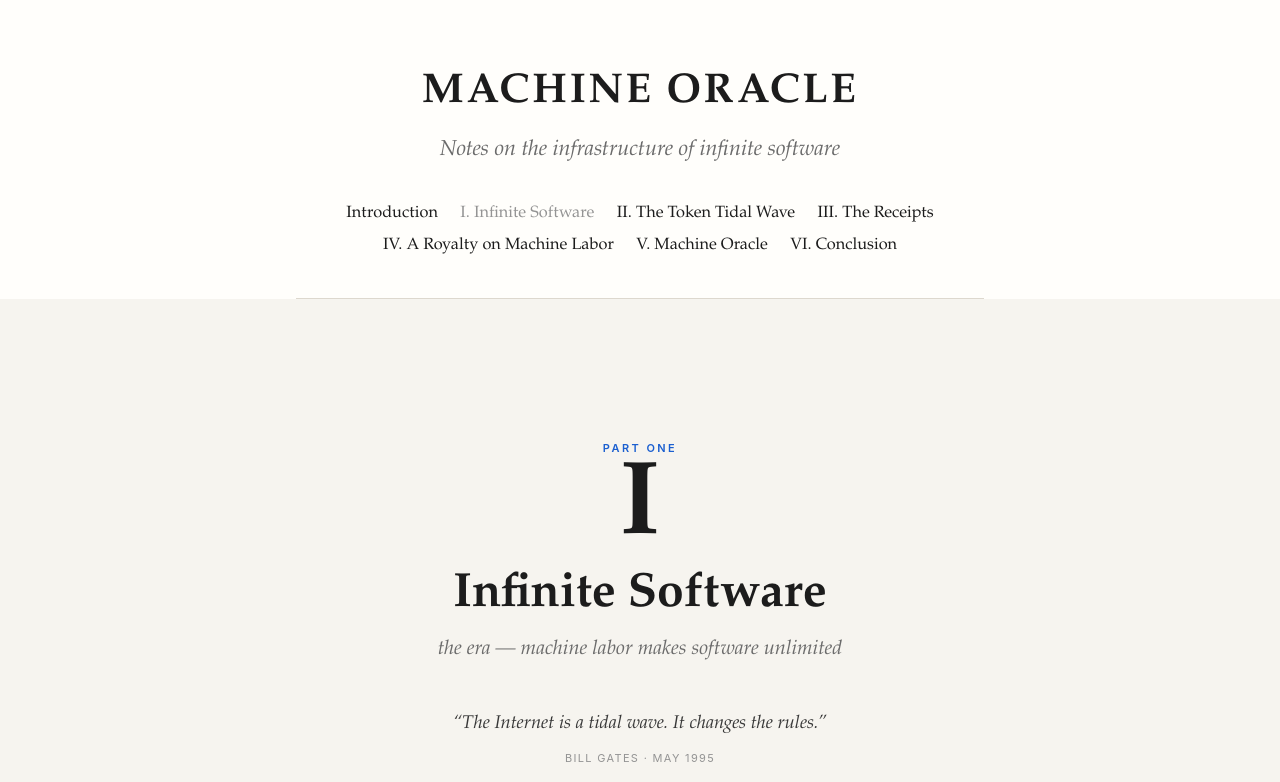
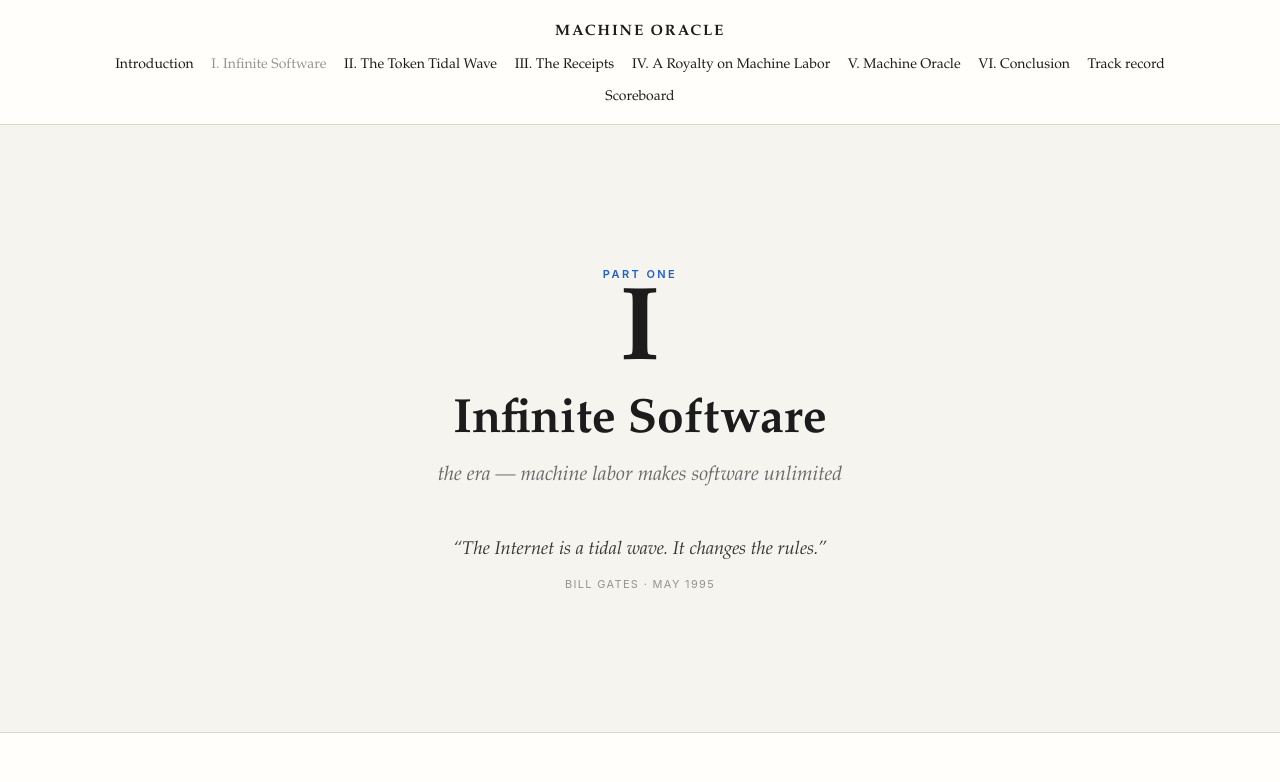
Before and after one commit to 08ird/machineoracle, a website built with Vite: page client/index.html in a window 1280 px wide. Both pictures are taken after a click on the link "Infinite Software". Shown: the top 782 px of the page. Built offline with nearby package versions, Linux system fonts and the light colour scheme.

Commit message:
Compact sticky nav; track record and scoreboard pages

```diff
--- a/client/src/content/index.ts
+++ b/client/src/content/index.ts
@@ -17,6 +17,8 @@ import { part4 } from './commentary-4';
 import { back, front, part5 } from './commentary-5';
 import { conclusion } from './conclusion';
 import { letter } from './letter';
+import { scoreboard } from './scoreboard';
+import { trackRecord } from './track-record';
 import type { Piece } from './types';
 
 const infiniteSoftware: Piece = {
@@ -57,7 +59,7 @@ const infiniteSoftware: Piece = {
   conclusion,
 };
 
-export const PIECES: Piece[] = [letter, infiniteSoftware];
+export const PIECES: Piece[] = [letter, infiniteSoftware, trackRecord, scoreboard];
 
 export const HOME = letter;
 
--- /dev/null
+++ b/client/src/content/scoreboard.ts
@@ -0,0 +1,97 @@
+/**
+ * The scoreboard — the public grading the deck's disclosures promise:
+ * "assumptions and kill triggers are maintained at machineoracle.ai and graded
+ * quarterly." Every row is keyed to third-party filings. Statuses start as
+ * Pending and get graded by hand each quarter; the grade column is the point.
+ */
+
+import type { Article } from './types';
+
+const GRADED_AS_OF = 'July 2026 — baseline set; first grading after the Aug–Nov 2026 prints';
+
+export const scoreboard: Article = {
+  slug: 'scoreboard',
+  kind: 'article',
+  navLabel: 'Scoreboard',
+  title: 'The scoreboard',
+  subtitle: 'Every forecast in the thesis, dated, keyed to public filings, and graded here each quarter.',
+  date: GRADED_AS_OF,
+  blurb: 'Dated forecasts and kill conditions, graded quarterly against third-party filings.',
+  blocks: [
+    {
+      kind: 'p',
+      lead: true,
+      text:
+        'Forecasts that cannot be graded are marketing. This page exists so that ours can be — each row names a threshold, the public source that settles it, and the window in which it must land. We grade every quarter, in both directions: hits and misses stay on the page.',
+    },
+
+    { kind: 'h2', text: 'The forecasts' },
+    {
+      kind: 'exhibit',
+      body: {
+        kind: 'table',
+        head: ['Forecast', 'Threshold', 'Window', 'Grade'],
+        rows: [
+          ['The prints confirm the turn', 'NDR ≥ 121% · backlog growth > 45%', 'Aug–Nov 2026', 'Pending'],
+          [
+            'The seat recession goes visible',
+            'A major vendor reports shrinking seats with growing revenue · “agent GAAP” disclosures arrive',
+            '2027',
+            'Pending',
+          ],
+          [
+            'Machine-work units go mainstream',
+            'Billable events pass 5Q/yr · overage > 30% of aggregate meter revenue',
+            '2028',
+            'Pending',
+          ],
+          [
+            'The wave lands in full',
+            'Tokens cross 2 quintillion/yr · the five meters bill ~$44B',
+            '2029',
+            'Pending',
+          ],
+        ],
+      },
+      source: 'Thresholds per Part VI. Graded against company filings and platform disclosures via Sky1.',
+    },
+
+    { kind: 'h2', text: 'The assumptions underneath' },
+    {
+      kind: 'exhibit',
+      body: {
+        kind: 'table',
+        head: ['Assumption', 'Level today', 'Level required', 'Grade'],
+        rows: [
+          ['Token growth', '100Q/yr (2026)', '~2,700Q/yr by 2029 (×3/yr)', 'On track — baseline'],
+          ['Doing-share of tokens', '~15%', '≥ 60% by 2029', 'On track — baseline'],
+          ['Event attach', '0.2–0.3 measured', '20–40 per 1K agentic tokens as workloads graduate', 'Lagging by design — see Part IV'],
+          ['Usage→revenue elasticity', '0.5–0.7 measured', 'Holds as mix shifts to premium tiers', 'On track — baseline'],
+        ],
+      },
+    },
+
+    { kind: 'h2', text: 'Kill conditions' },
+    {
+      kind: 'exhibit',
+      body: {
+        kind: 'table',
+        head: ['Trigger', 'What it would mean', 'Status'],
+        rows: [
+          ['Token prices refuse to fall for 2 consecutive quarters', 'The buildout is breaking — assumption 1 fails', 'Not triggered'],
+          ['A full 10x price tier down buys only ~10x demand', 'Elasticity collapsed to the street’s floor', 'Not triggered'],
+          ['API-vs-consumer token split stalls for a year', 'The mix shift from asking to doing has stopped', 'Not triggered'],
+          ['Overage share reverses', 'The budget governor binds for years, not quarters', 'Not triggered'],
+        ],
+      },
+      source:
+        'Each trigger maps to a pre-written weight action executed inside the quarter. Multiple discipline runs the other way too: growth-adjusted > 1.2x = sell into the parabola.',
+    },
+
+    {
+      kind: 'note',
+      text:
+        'Grades are Skycatcher’s own assessments of public data and are not independent research. Forward-looking statements; see Disclosures at the end of Part VI.',
+    },
+  ],
+};
--- /dev/null
+++ b/client/src/content/track-record.ts
@@ -0,0 +1,79 @@
+/**
+ * Track record — adapted from the Skycatcher Manifesto ("Manifesto of an
+ * Entrepreneurial Investor"). Same three case studies, condensed for the web;
+ * figures and dates as stated there. DRAFT for the author's review.
+ */
+
+import type { Article } from './types';
+
+export const trackRecord: Article = {
+  slug: 'track-record',
+  kind: 'article',
+  navLabel: 'Track record',
+  title: 'Why trust us on this',
+  subtitle: 'Three times we saw what institutions were not pricing, and what happened next.',
+  date: 'Adapted from the Skycatcher Manifesto',
+  blurb:
+    'The entrepreneurial-investor record behind this thesis: video games, the Indian subcontinent, and onchain finance.',
+  blocks: [
+    {
+      kind: 'p',
+      lead: true,
+      text:
+        'In 2015 we dared to build a boutique investment manager with a couple hundred thousand dollars in capital and no formal background in Internet investing. We were small, we were flexible, and we were focused on how we executed over how we were perceived. Our institutional disadvantages proved to be entrepreneurial advantages.',
+    },
+    {
+      kind: 'p',
+      text:
+        'In practical terms, entrepreneurial investing boils down to finding the “Magic Window” — where the gap is largest between what entrepreneurs are creating and what institutions are seeing. When that gap starts to close and incremental institutional capital enters, investors are usually rewarded twice: accelerating earnings growth and structurally higher multiples. The thesis on this site is our claim that machine labor is the widest Magic Window we have ever measured. Here is what happened the last three times we made that kind of claim.',
+    },
+
+    { kind: 'h2', text: 'Video games' },
+    {
+      kind: 'p',
+      text:
+        'Prior to 2021 the institutional world largely dismissed video games — niche, cyclical, not real software. We formed our thesis at the Fund’s inception in 2015 and scaled into it in 2018 after a deep dive across roughly 150 public game companies. Our edge came from direct experience as gamers: institutions were ignoring the “forever franchises,” games with ten to fifteen years of history that had become the digital spaces where a generation hangs out.',
+    },
+    {
+      kind: 'p',
+      text:
+        'The defining position came in 2019: Krafton, whose PUBG created the battle-royale genre and was the biggest game in the world while the market deeply mispriced its China royalties. We invested at an effective valuation near 3x earnings and made it our largest position at over 30% of the Fund. In 2021 Krafton went public at a $22 billion valuation — the largest IPO in gaming history — and we held all the way to it. The Fund returned +160% over the battle-royale thesis period.',
+    },
+    {
+      kind: 'p',
+      text:
+        'From 2023 our focus moved to the most undervalued distribution channel in games: consoles as generational platforms, with PlayStation and Switch evolving into app stores collecting a 30% tax on increasingly digital sales. That period returned +60% as the market began repricing Sony and Nintendo from hardware to vertically integrated software.',
+    },
+
+    { kind: 'h2', text: 'The Indian subcontinent' },
+    {
+      kind: 'p',
+      text:
+        'Institutions view the region top-down and allocate, when they do, to financials and industrials in the public markets. Our edge was bottom-up: frequent visits to Bangladesh and India, meeting entrepreneurs, seeing enormous Internet whitespace where local champions could build defensible moats against playbooks we already knew from China.',
+    },
+    {
+      kind: 'p',
+      text:
+        'We led the seed round in Pathao in 2016 — among the first investment firms in Bangladesh venture — and realized a material exit at the Series B in 2018. The insight led us to Rapido in India, where we led the Series A after every brand-name VC rejected it on fear of the incumbents. The incumbents ignored motorbike ridesharing, as we predicted. Rapido is now the second-most-used mobility platform in India at roughly three million orders a day, most recently valued above $1 billion, and remains our largest venture winner.',
+    },
+
+    { kind: 'h2', text: 'Onchain finance' },
+    {
+      kind: 'p',
+      text:
+        'We first bought Bitcoin in 2014 and held through every major drawdown since — one of our highest-returning investments. In 2022 we formalized the effort with the Skycatcher Onchain Fund, launched deliberately into a bear market with asset prices down 80% from their peaks, at exactly the moment the first tokens with equity-like value accrual appeared. We are almost three years into that thesis and have returned the Onchain Fund’s capital multiple times over.',
+    },
+
+    { kind: 'h2', text: 'The pattern' },
+    {
+      kind: 'p',
+      text:
+        'Three different asset classes, one repeated shape: see the change firsthand before institutions price it, write the thesis down, size it with conviction, and hold through the drawdowns that shake out everyone underwriting someone else’s view. That is the process now applied to machine labor — with the added discipline, this time, of dated forecasts and pre-written kill conditions published where you can grade them.',
+    },
+    {
+      kind: 'note',
+      text:
+        'Fund return references (+160% battle-royale period, +60% console period) are overall fund returns for the thesis periods shown, per Skycatcher records, unaudited, and presented to illustrate investment process only. Venture positions are unrealized and involve a high risk of loss. Past performance is not indicative of future results. See Disclosures.',
+    },
+  ],
+};
--- a/client/src/main.ts
+++ b/client/src/main.ts
@@ -42,6 +42,12 @@ function route(scrollToTop = true) {
   document.title = [chapterTitle ?? (piece.slug ? piece.title : ''), 'Machine Oracle'].filter(Boolean).join(' — ');
 
   if (scrollToTop) scrollTo({ top: 0, behavior: 'auto' });
+
+  // When the compact nav scrolls horizontally (phones), keep the current page's
+  // link in view.
+  document
+    .querySelector('.masthead--compact .nav a[aria-current="page"]')
+    ?.scrollIntoView({ inline: 'center', block: 'nearest' });
 }
 
 addEventListener('hashchange', () => {
--- a/client/src/page.ts
+++ b/client/src/page.ts
@@ -29,7 +29,10 @@ const WORDS = ['', 'one', 'two', 'three', 'four', 'five', 'six', 'seven', 'eight
  * whole work is reachable from any page — the reference site's pattern.
  */
 export function masthead(activeSlug: string, activeChapter?: number): HTMLElement {
-  const head = el('header', 'masthead');
+  // The home page carries the full masthead; every interior page gets the
+  // compact sticky one so switching chapters is one click from anywhere.
+  const compact = Boolean(activeSlug) || Boolean(activeChapter);
+  const head = el('header', `masthead${compact ? ' masthead--compact' : ''}`);
   const wrap = el('div', 'wrap');
 
   const title = el('a', 'masthead__title', SITE);
--- a/client/src/render.ts
+++ b/client/src/render.ts
@@ -172,6 +172,9 @@ const renderers: { [K in Body['kind']]: (b: Extract<Body, { kind: K }>) => HTMLE
   table(b) {
     const wrap = el('div', 'tablewrap');
     const t = el('table');
+    // Tables of sentences (scoreboard, kill conditions) read left-aligned in the
+    // body face; tables of figures stay right-aligned in the display face.
+    if (b.rows.some((r) => r.slice(1).some((c) => c.length > 42))) t.classList.add('table--prose');
     const thead = el('thead');
     const hr = el('tr');
     for (const h of b.head) hr.append(el('th', undefined, h));
--- a/client/src/style.css
+++ b/client/src/style.css
@@ -112,9 +112,14 @@ a:hover {
 
 /* ── Masthead ───────────────────────────────────────────────────────────── */
 
+/* Home gets the full masthead; interior pages get a compact one so the nav is
+   immediately at hand for switching chapters. */
 .masthead {
   text-align: center;
   padding: clamp(2rem, 1rem + 4vw, 3.75rem) 0 0;
+}
+.masthead--compact {
+  padding: 0.85rem 0 0;
 }
 .masthead__title {
   font-family: var(--display);
@@ -125,6 +130,10 @@ a:hover {
   color: var(--ink);
   display: inline-block;
   text-decoration: none;
+}
+.masthead--compact .masthead__title {
+  font-size: 0.9375rem;
+  letter-spacing: 0.12em;
 }
 .masthead__title:hover {
   text-decoration: none;
@@ -137,6 +146,9 @@ a:hover {
   margin-top: 0.35rem;
   font-style: italic;
 }
+.masthead--compact .masthead__sub {
+  display: none;
+}
 
 /* Centred, wrapping text nav — identical on every screen size. */
 .nav {
@@ -148,9 +160,15 @@ a:hover {
   font-family: var(--display);
   font-size: clamp(0.9rem, 0.86rem + 0.2vw, 1.0625rem);
 }
+.masthead--compact .nav {
+  padding-top: 0.5rem;
+  gap: 0.25rem 1.1rem;
+  font-size: 0.875rem;
+}
 .nav a {
   color: var(--ink);
   text-decoration: none;
+  padding: 0.15rem 0;
 }
 .nav a:hover {
   text-decoration: underline;
@@ -166,6 +184,43 @@ a:hover {
   margin: clamp(1.5rem, 1rem + 2vw, 2.5rem) auto 0;
   border: 0;
   border-top: 1px solid var(--rule);
+}
+.masthead--compact .masthead__rule {
+  margin-top: 0.85rem;
+  max-width: none;
+}
+
+/* On interior pages the compact masthead sticks, so chapter switching never
+   requires scrolling back to the top. */
+.masthead--compact {
+  position: sticky;
+  top: 0;
+  z-index: 20;
+  background: color-mix(in srgb, var(--bg) 92%, transparent);
+  backdrop-filter: blur(8px);
+}
+/* Let the compact nav use the full width so it stays on one or two lines. */
+.masthead--compact .wrap {
+  max-width: 72rem;
+}
+/* On narrow screens the compact nav is one scrollable row rather than a stack
+   that eats a third of the viewport. */
+@media (max-width: 40rem) {
+  .masthead--compact .nav {
+    flex-wrap: nowrap;
+    overflow-x: auto;
+    justify-content: flex-start;
+    -webkit-overflow-scrolling: touch;
+    scrollbar-width: none;
+    padding-bottom: 0.15rem;
+  }
+  .masthead--compact .nav::-webkit-scrollbar {
+    display: none;
+  }
+  .masthead--compact .nav a {
+    white-space: nowrap;
+    flex: none;
+  }
 }
 
 /* ── Article head ───────────────────────────────────────────────────────── */
@@ -889,6 +944,13 @@ td {
   text-align: right;
   padding: 0.5rem 0.7rem;
   border-bottom: 1px solid var(--rule-2);
+  vertical-align: top;
+}
+/* Numbers hold together; sentences wrap. */
+td {
+  white-space: normal;
+}
+thead th {
   white-space: nowrap;
 }
 thead th {
@@ -919,6 +981,28 @@ td {
 tbody tr.is-hl td,
 tbody tr.is-hl th {
   background: var(--accent-pale);
+}
+
+/* Sentence tables: left-aligned, body face, normal weight. */
+.table--prose th,
+.table--prose td {
+  text-align: left;
+}
+.table--prose td {
+  font-family: var(--body);
+  font-weight: 400;
+  font-size: 0.875rem;
+  color: var(--ink-2);
+}
+/* The grade/status column (last) stays scannable. */
+.table--prose td:last-child {
+  font-family: var(--sans);
+  font-size: 0.75rem;
+  font-weight: 600;
+  letter-spacing: 0.04em;
+  text-transform: uppercase;
+  color: var(--ink-3);
+  white-space: nowrap;
 }
 
 /* ── Exhibit: columns ───────────────────────────────────────────────────── */
```
